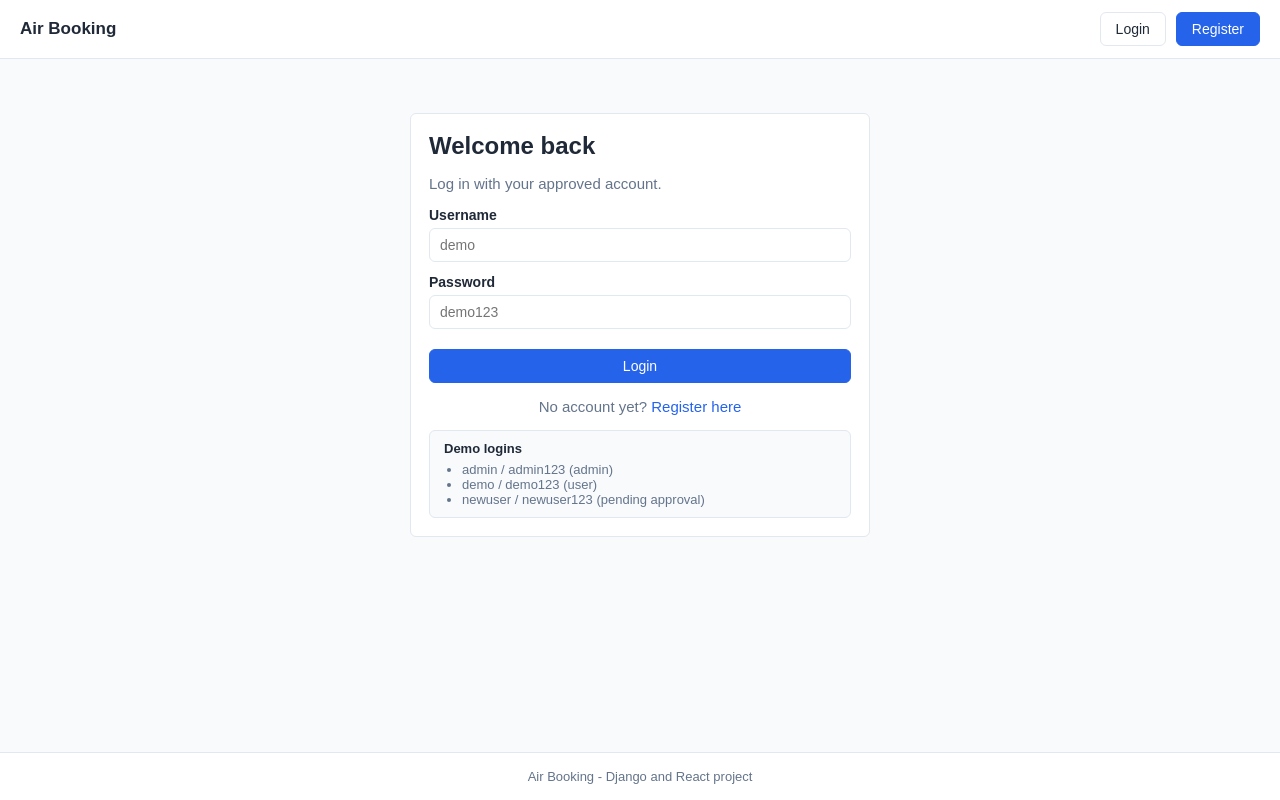
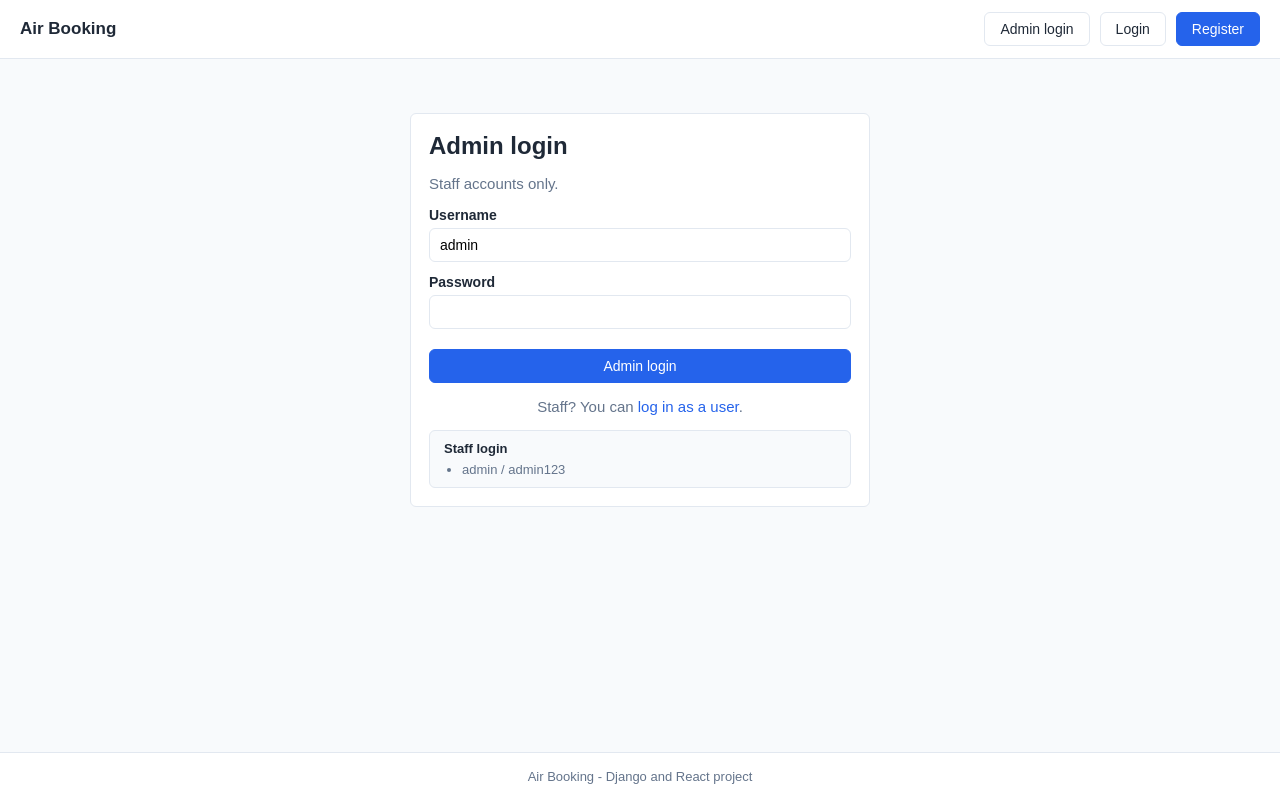
Before and after one commit to salmandev07/AirBooking, a React (Vite) app in the folder frontend/: page /admin/login in a window 1280 px wide. Before the commit this address led to /login. Built offline with nearby package versions, Linux system fonts and the light colour scheme.

Commit message:
Add separate admin login page

```diff
--- a/frontend/src/App.jsx
+++ b/frontend/src/App.jsx
@@ -3,6 +3,7 @@ import { Navigate, Route, Routes } from "react-router-dom";
 import Navbar from "./components/Navbar";
 import { useAuth } from "./context/AuthContext";
 import AdminDashboard from "./pages/AdminDashboard";
+import AdminLogin from "./pages/AdminLogin";
 import BookFlight from "./pages/BookFlight";
 import Dashboard from "./pages/Dashboard";
 import FlightList from "./pages/FlightList";
@@ -17,8 +18,9 @@ function Private({ children }) {
 }
 
 function AdminOnly({ children }) {
-  const { isAdmin, loading } = useAuth();
+  const { isLoggedIn, isAdmin, loading } = useAuth();
   if (loading) return <div className="page-loading">Loading...</div>;
+  if (!isLoggedIn) return <Navigate to="/admin/login" replace />;
   return isAdmin ? children : <Navigate to="/" replace />;
 }
 
@@ -30,6 +32,7 @@ export default function App() {
       <main className="container">
         <Routes>
           <Route path="/login" element={<Login />} />
+          <Route path="/admin/login" element={<AdminLogin />} />
           <Route path="/register" element={<Register />} />
 
           <Route path="/" element={<Private><Dashboard /></Private>} />
--- a/frontend/src/components/Navbar.jsx
+++ b/frontend/src/components/Navbar.jsx
@@ -37,7 +37,8 @@ export default function Navbar() {
           </>
         ) : (
           <>
-            <Link to="/login" className="btn btn-outline">Login</Link>
+            <Link to="/admin/login" className="btn btn-ghost">Admin login</Link>
+            <Link to="/login" className="btn btn-ghost">Login</Link>
             <Link to="/register" className="btn btn-primary">Register</Link>
           </>
         )}
--- /dev/null
+++ b/frontend/src/pages/AdminLogin.jsx
@@ -0,0 +1,80 @@
+import { useState } from "react";
+import { Link, useNavigate } from "react-router-dom";
+
+import { errorMessage } from "../api";
+import { useAuth } from "../context/AuthContext";
+
+export default function AdminLogin() {
+  const { login } = useAuth();
+  const navigate = useNavigate();
+
+  const [username, setUsername] = useState("admin");
+  const [password, setPassword] = useState("");
+  const [error, setError] = useState("");
+  const [busy, setBusy] = useState(false);
+
+  async function handleSubmit(event) {
+    event.preventDefault();
+    setError("");
+
+    if (!username || !password) {
+      setError("Please fill in both fields.");
+      return;
+    }
+
+    setBusy(true);
+    try {
+      const user = await login(username, password);
+      navigate(user.is_staff || user.is_superuser ? "/admin" : "/");
+    } catch (err) {
+      setError(errorMessage(err));
+    } finally {
+      setBusy(false);
+    }
+  }
+
+  return (
+    <div className="card auth-card">
+      <h1>Admin login</h1>
+      <p className="muted">Staff accounts only.</p>
+
+      {error && <div className="alert alert-error">{error}</div>}
+
+      <form onSubmit={handleSubmit}>
+        <label>
+          Username
+          <input
+            value={username}
+            onChange={(e) => setUsername(e.target.value)}
+            autoComplete="username"
+          />
+        </label>
+
+        <label>
+          Password
+          <input
+            type="password"
+            value={password}
+            onChange={(e) => setPassword(e.target.value)}
+            autoComplete="current-password"
+          />
+        </label>
+
+        <button className="btn btn-primary btn-block" disabled={busy}>
+          {busy ? "Signing in..." : "Admin login"}
+        </button>
+      </form>
+
+      <p className="muted center">
+        Staff? You can <Link to="/login">log in as a user</Link>.
+      </p>
+
+      <div className="demo-hint">
+        <strong>Staff login</strong>
+        <ul>
+          <li>admin / admin123</li>
+        </ul>
+      </div>
+    </div>
+  );
+}
--- a/frontend/src/pages/Login.jsx
+++ b/frontend/src/pages/Login.jsx
@@ -37,7 +37,7 @@ export default function LoginPage() {
   return (
     <div className="card auth-card">
       <h1>Welcome back</h1>
-      <p className="muted">Log in with your approved account.</p>
+      <p className="muted">Log in with your approved user account.</p>
 
       {error && <div className="alert alert-error">{error}</div>}
 
```
